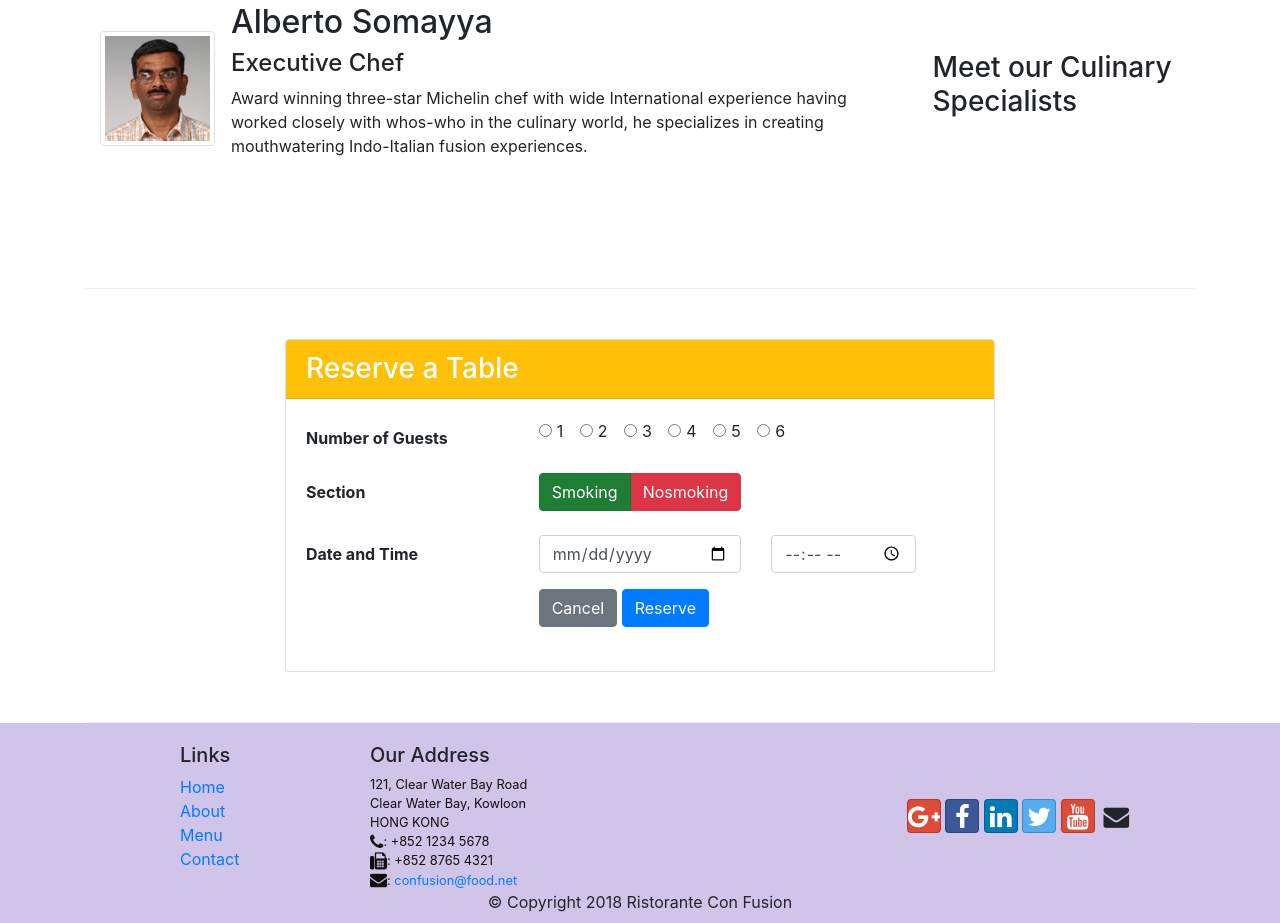
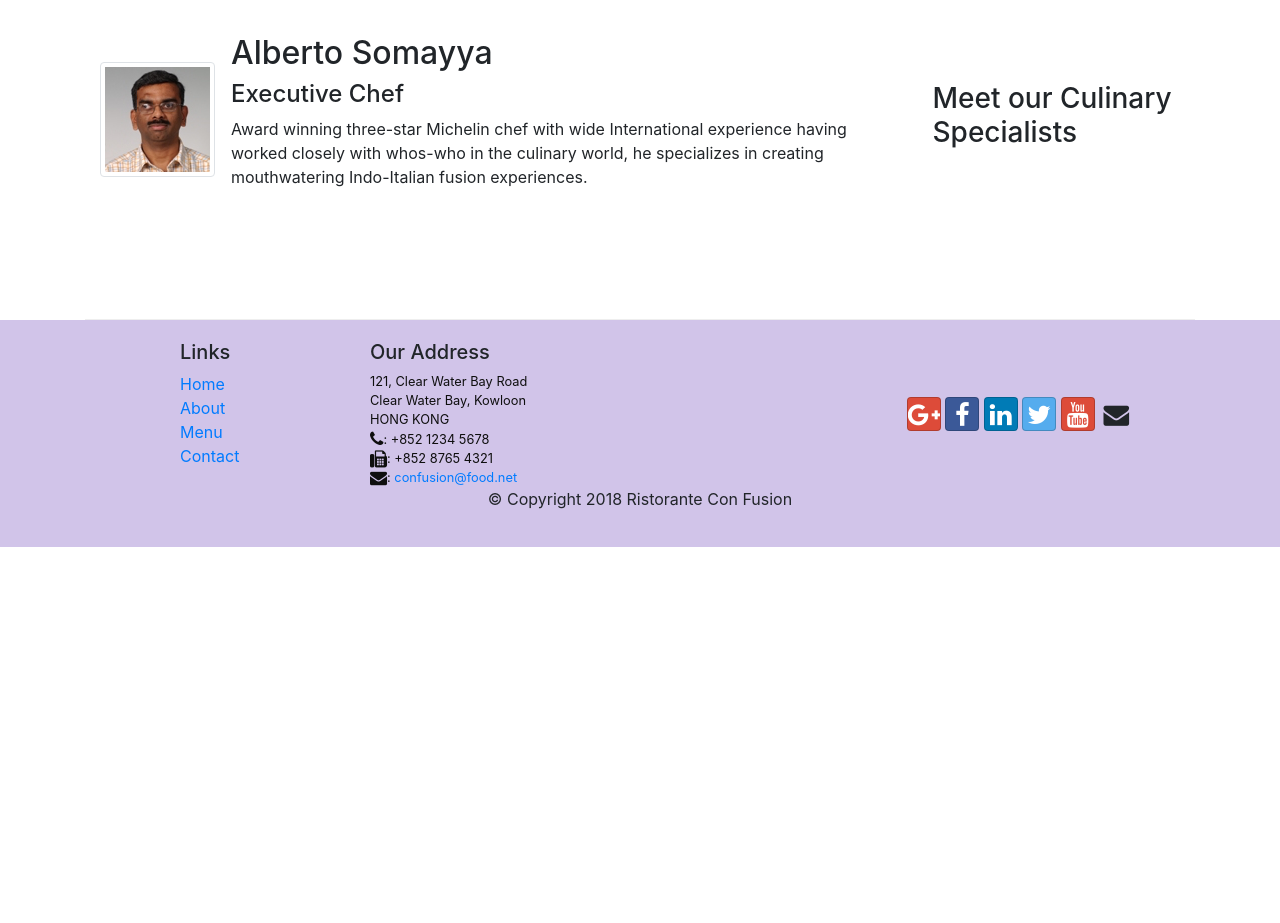
Before and after one commit to satwika1234/Coursera-FrontendWebDevlopment, a website: page index.html in a window 1280 px wide. Shown: the part 1646-2569 px from the top of the page. After the commit the page ends 2193 px from the top, so only its background shows below. Drawn offline with nearby package versions, Linux system fonts and the light colour scheme.

Commit message:
Assignment 4

```diff
--- a/index.html
+++ b/index.html
@@ -41,7 +41,7 @@
                     </li>
                 </ul>
                 <div class="navbar-text">
-                    <a data-toggle="modal" data-target="#loginModal">
+                    <a id="login">
                         <span class="fa fa-sign-in"></span> Login
                     </a>
                 </div>
@@ -54,7 +54,7 @@
             <div class="modal-content">
                 <div class="modal-header">
                     <h4>Reserve a Table</h4>
-                    <button type="button" class="close" data-dismiss="modal">
+                    <button type="button" id="close" class="close">
                         &times;
                     </button>
                 </div>
@@ -101,10 +101,10 @@
                             </dt>
                             <dd class=" col-md-4 btn-group btn-group-toggle" data-toggle="buttons">
                                 <label class="btn btn-success ">
-                                  <input type="radio" name="options" id="option1" autocomplete="off" > Smoking
+                                  <input type="radio" name="options" id="option1" autocomplete="off"checked > No-Smoking
                                 </label>
                                 <label class="btn btn-danger">
-                                  <input type="radio" name="options" id="option2" autocomplete="off" checked> Nosmoking
+                                  <input type="radio" name="options" id="option2" autocomplete="off" > smoking
                                 </label>
 
                             </dd>
@@ -125,8 +125,8 @@
                             <dt class="col-sm-4"></dt>
 
                             <dd class="col-12 col-sm">
-                                <button class="btn btn-secondary " type="submit" class="close" data-dismiss="modal">Cancel</button>
-                                <button class="btn btn-primary" type="cancel">Reserve</button>
+                                <button class="btn btn-secondary " id="reserveCancel" type=" submit " class="close ">Cancel</button>
+                                <button class="btn btn-primary " type="cancel ">Reserve</button>
 
                             </dd>
                         </dl>
@@ -136,37 +136,37 @@
 
         </div>
     </div>
-    <div id="loginModal" class="modal fade" role="dialog">
-        <div class="modal-dialog modal-lg" role="content">
-            <div class="modal-content">
-                <div class="modal-header">
-                    <h4 class="modal-title">Login</h4>
-                    <button type="button" class="close" data-dismiss="modal">
+    <div id="loginModal" class="modal fade " role="dialog ">
+        <div class="modal-dialog modal-lg " role="content ">
+            <div class="modal-content ">
+                <div class="modal-header ">
+                    <h4 class="modal-title ">Login</h4>
+                    <button type="button " class="close " id="close">
                         &times;
                     </button>
                 </div>
                 <div class="modal-body">
                     <form>
-                        <div class="form-row">
-                            <div class="form-group col-sm-4">
-                                <label class="sr-only" for="exampleInputEmail3">Email address</label>
-                                <input type="email" class="form-control form-control-sm mr-1" id="exampleInputEmail3" placeholder="Enter email">
+                        <div class="form-row ">
+                            <div class="form-group col-sm-4 ">
+                                <label class="sr-only " for="exampleInputEmail3 ">Email address</label>
+                                <input type="email " class="form-control form-control-sm mr-1 " id="exampleInputEmail3 " placeholder="Enter Email ">
                             </div>
-                            <div class="form-group col-sm-4">
-                                <label class="sr-only" for="exampleInputPassword3">Password</label>
-                                <input type="password" class="form-control form-control-sm mr-1" id="exampleInputPassword3" placeholder="Password">
+                            <div class="form-group col-sm-4 ">
+                                <label class="sr-only " for="exampleInputPassword3 ">Password</label>
+                                <input type="password " class="form-control form-control-sm mr-1 " id="exampleInputPassword3 " placeholder="Password ">
                             </div>
-                            <div class="col-sm-auto">
-                                <div class="form-check">
-                                    <input class="form-check-input" type="checkbox">
-                                    <label class="form-check-label"> Remember me
+                            <div class="col-sm-auto ">
+                                <div class="form-check ">
+                                    <input class="form-check-input " type="checkbox">
+                                    <label class="form-check-label "> Remember me
                                     </label>
                                 </div>
                             </div>
                         </div>
-                        <div class="form-row">
-                            <button type="button" class="btn btn-secondary btn-sm ml-auto" data-dismiss="modal">Cancel</button>
-                            <button type="submit" class="btn btn-primary btn-sm ml-1">Sign in</button>
+                        <div class="form-row ">
+                            <button type="button " id="loginCancel" class=" btn btn-secondary btn-sm ml-auto ">Cancel</button>
+                            <button type="submit " class=" btn btn-primary btn-sm ml-1 ">Sign in</button>
                         </div>
                     </form>
                 </div>
@@ -174,19 +174,19 @@
         </div>
     </div>
 
-    <header class="jumbotron">
-        <div class="container">
-            <div class="row row-header">
+    <header class="jumbotron ">
+        <div class="container ">
+            <div class="row row-header ">
                 <div class="col-12 col-sm-6 ">
                     <h1>Ristorante con Fusion</h1>
                     <p>We take inspiration from the World' s best cuisines, and create a unique fusion experience. Our lipsmacking creations will tickle your culinary senses!</p>
                 </div>
                 <div class="col-12 col-sm align-self-center ">
-                    <img src="logo.png" class="img-fluid">
+                    <img src="logo.png " class="img-fluid ">
                 </div>
-                <div class="col-12 col-sm align-self-center">
+                <div class="col-12 col-sm align-self-center ">
 
-                    <a role="button" class=" btn btn-warning btn-block nav-link" style="color:floralwhite" data-toggle="modal" data-target="#reserveModal">
+                    <a role="button " id="reserve" class=" btn btn-warning btn-block nav-link " style="color:floralwhite " data-toggle="modal " data-target="#reserveModal ">
                         Reserve Table
                     </a>
                 </div>
@@ -195,16 +195,16 @@
     </header>
 
     <div class="container ">
-        <div class="row row-content">
-            <div class="col">
-                <div id="mycarousel" class="carousel slide" data-ride="carousel">
-                    <div class="carousel-inner" role="listbox">
-                        <div class="carousel-item active">
-                            <img class="d-block img-fluid" src="uthappizza.png" alt="uthappizza">
-                            <div class="carousel-caption d-none d-md-block">
+        <div class="row row-content ">
+            <div class="col ">
+                <div id="mycarousel " class="carousel slide " data-ride="carousel ">
+                    <div class="carousel-inner " role="listbox ">
+                        <div class="carousel-item active ">
+                            <img class="d-block img-fluid " src="uthappizza.png " alt="uthappizza ">
+                            <div class="carousel-caption d-none d-md-block ">
                                 <h2>
                                     Uthappizza
-                                    <span class="badge badge-danger">
+                                    <span class="badge badge-danger ">
                                         Hot
                                     </span>
                                     <span class="badge badge-pill badge-secondary ">
@@ -215,11 +215,11 @@
                             </div>
                         </div>
                         <div class="carousel-item ">
-                            <img class="d-block img-fluid" src="buffet.png" alt="Buffet">
-                            <div class="carousel-caption d-none d-md-block">
+                            <img class="d-block img-fluid " src="buffet.png " alt="Buffet ">
+                            <div class="carousel-caption d-none d-md-block ">
                                 <h2>
                                     Weekend Grand Buffet
-                                    <span class="badge badge-danger">
+                                    <span class="badge badge-danger ">
                                         New
                                     </span>
 
@@ -229,8 +229,8 @@
 
                         </div>
                         <div class="carousel-item ">
-                            <img class="d-block img-fluid" src="alberto.png" alt="Alberto">
-                            <div class="carousel-caption d-none d-md-block">
+                            <img class="d-block img-fluid " src="alberto.png " alt="Alberto ">
+                            <div class="carousel-caption d-none d-md-block ">
                                 <h2>Alberto Somayya</h2>
                                 <h4>Executive Chef</h4>
                                 <p class="d-none d-sm-block ">Award winning three-star Michelin chef with wide International experience having worked closely with whos-who in the culinary world, he specializes in creating mouthwatering Indo-Italian fusion experiences. </p>
@@ -238,21 +238,21 @@
 
                         </div>
                     </div>
-                    <ol class="carousel-indicators">
-                        <li data-target="#mycarousel" data-slide-to="0" class="active"></li>
-                        <li data-target="#mycarousel" data-slide-to="1"></li>
-                        <li data-target="#mycarousel" data-slide-to="2"></li>
+                    <ol class="carousel-indicators ">
+                        <li data-target="#mycarousel " data-slide-to="0 " class="active "></li>
+                        <li data-target="#mycarousel " data-slide-to="1 "></li>
+                        <li data-target="#mycarousel " data-slide-to="2 "></li>
 
                     </ol>
-                    <a class="carousel-control-prev" href="#mycarousel" role="button" data-slide="prev">
-                        <span class="carousel-control-prev-icon"></span>
+                    <a class="carousel-control-prev " href="#mycarousel " role="button " data-slide="prev ">
+                        <span class="carousel-control-prev-icon "></span>
                     </a>
-                    <a class="carousel-control-next" href="#mycarousel" role="button" data-slide="next">
-                        <span class="carousel-control-next-icon"></span>
+                    <a class="carousel-control-next " href="#mycarousel " role="button " data-slide="next ">
+                        <span class="carousel-control-next-icon "></span>
                     </a>
 
-                    <button class="btn btn-danger btn-sm" id="carouselButton">
-                            <span class="fa fa-pause"></span>
+                    <button class="btn btn-danger btn-sm " id="carouselButton ">
+                            <span class="fa fa-pause "></span>
                     </button>
 
                 </div>
@@ -263,13 +263,13 @@
                 <h3>Our Lipsmacking Culinary Creations</h3>
             </div>
             <div class="col col-sm-8 col-md-9 order-sm-first ">
-                <div class="media">
-                    <img class="d-flex mr-3 img-thumbnail align-self-center" src="uthappizza.png " alt="uthappizza">
-                    <div class="media-body">
+                <div class="media ">
+                    <img class="d-flex mr-3 img-thumbnail align-self-center " src="uthappizza.png " alt="uthappizza ">
+                    <div class="media-body ">
 
-                        <h2 class="mt-0">
+                        <h2 class="mt-0 ">
                             Uthappizza
-                            <span class="badge badge-danger">
+                            <span class="badge badge-danger ">
                                 Hot
                             </span>
                             <span class="badge badge-pill badge-secondary ">
@@ -290,19 +290,19 @@
                 <h3>This Month's Promotions</h3>
             </div>
             <div class="col col-sm-8 col-md-9 ">
-                <div class="media">
+                <div class="media ">
 
-                    <div class="media-body">
-                        <h2 class="mt-0">
+                    <div class="media-body ">
+                        <h2 class="mt-0 ">
                             Weekend Grand Buffet
-                            <span class="badge badge-danger">
+                            <span class="badge badge-danger ">
                                 New
                             </span>
 
                         </h2>
                         <p class="d-none d-sm-block ">Featuring mouthwatering combinations with a choice of five different salads, six enticing appetizers, six main entrees and five choicest desserts. Free flowing bubbly and soft drinks. All for just $19.99 per person </p>
                     </div>
-                    <img class="d-flex ml-3 img-thumbnail align-self-center" src="buffet.png " alt="Buffet">
+                    <img class="d-flex ml-3 img-thumbnail align-self-center " src="buffet.png " alt="Buffet ">
 
                 </div>
 
@@ -315,10 +315,10 @@
                 <h3>Meet our Culinary Specialists</h3>
             </div>
             <div class="col col-sm col-md order-sm-first ">
-                <div class="media">
-                    <img class="d-flex mr-3 img-thumbnail align-self-center" src="alberto.png " alt="Alberto">
-                    <div class="media-body">
-                        <h2 class="mt-0">Alberto Somayya</h2>
+                <div class="media ">
+                    <img class="d-flex mr-3 img-thumbnail align-self-center " src="alberto.png " alt="Alberto ">
+                    <div class="media-body ">
+                        <h2 class="mt-0 ">Alberto Somayya</h2>
                         <h4>Executive Chef</h4>
                         <p class="d-none d-sm-block ">Award winning three-star Michelin chef with wide International experience having worked closely with whos-who in the culinary world, he specializes in creating mouthwatering Indo-Italian fusion experiences. </p>
                     </div>
@@ -327,88 +327,7 @@
 
             </div>
         </div>
-        <div class="row row-content">
-            <div class="offset-md-2 col-md-8">
-                <div class="card" id="reserveForm">
-                    <h3 class="card-header bg-warning text-white">Reserve a Table</h3>
-                    <div class="card-body">
-                        <form>
-                            <dl class="form-group row">
-                                <dt class="col-sm-4 col-form-label">
-                                    Number of Guests
-                                </dt>
 
-
-                                <dd class="col-12 col-sm">
-
-                                    <div class="form-check form-check-inline">
-                                        <input class="form-check-input" type="radio" name="guests" id="1" value="1">
-                                        <label class="form-check-label" for="one">1</label>
-                                    </div>
-                                    <div class="form-check form-check-inline">
-                                        <input class="form-check-input" type="radio" name="guests" id="2" value="2">
-                                        <label class="form-check-label" for="two">2</label>
-                                    </div>
-                                    <div class="form-check form-check-inline">
-                                        <input class="form-check-input" type="radio" name="guests" id="3" value="3">
-                                        <label class="form-check-label" for="three">3</label>
-                                    </div>
-                                    <div class="form-check form-check-inline">
-                                        <input class="form-check-input" type="radio" name="guests" id="4" value="4">
-                                        <label class="form-check-label" for="four">4</label>
-                                    </div>
-                                    <div class="form-check form-check-inline">
-                                        <input class="form-check-input" type="radio" name="guests" id="5" value="5">
-                                        <label class="form-check-label" for="five">5</label>
-                                    </div>
-                                    <div class="form-check form-check-inline">
-                                        <input class="form-check-input" type="radio" name="guests" id="6" value="6">
-                                        <label class="form-check-label" for="six">6</label>
-                                    </div>
-
-                                </dd>
-                            </dl>
-                            <dl class="form-group row">
-                                <dt class="col-md-4 col-form-label">
-                                    Section
-                                </dt>
-                                <dd class=" col-md-4 btn-group btn-group-toggle" data-toggle="buttons">
-                                    <label class="btn btn-success active">
-                                      <input type="radio" name="options" id="option1" autocomplete="off" checked> Smoking
-                                    </label>
-                                    <label class="btn btn-danger">
-                                      <input type="radio" name="options" id="option2" autocomplete="off"> Nosmoking
-                                    </label>
-
-                                </dd>
-                            </dl>
-                            <dl class="form-group row">
-                                <dt class="col-md-4 col-form-label">
-                                    Date and Time
-                                </dt>
-
-                                <div class="col-12 col-sm-4">
-                                    <input type="date" class="form-control" id="date" name="date" placeholder="Date">
-                                </div>
-                                <div class="col-12 col-sm-3">
-                                    <input type="time" class="form-control" id="time" name="time" placeholder="Time">
-                                </div>
-                            </dl>
-                            <dl class="form-group row">
-                                <dt class="col-sm-4"></dt>
-
-                                <dd class="col-12 col-sm">
-                                    <button class="btn btn-secondary" type="submit">Cancel</button>
-                                    <button class="btn btn-primary" type="cancel">Reserve</button>
-
-                                </dd>
-                            </dl>
-                        </form>
-                    </div>
-
-                </div>
-            </div>
-        </div>
     </div>
 
     <footer class="footer ">
@@ -431,7 +350,7 @@
 		              HONG KONG<br>
 		              <i class="fa fa-phone fa-lg "></i>: +852 1234 5678<br>
 		              <i class="fa fa-fax fa-lg "></i>: +852 8765 4321<br>
-		              <i class="fa fa-envelope fa-lg "></i>: <a href="mailto:confusion@food.net">confusion@food.net</a>
+		              <i class="fa fa-envelope fa-lg "></i>: <a href="mailto:confusion@food.net ">confusion@food.net</a>
 		           </address>
                 </div>
                 <div class="col-12 col-sm-4 align-self-center ">
@@ -441,7 +360,7 @@
                         <a class="btn btn-social-icon btn-linkedin " href=" http://www.linkedin.com/in/ "><i class="fa fa-linkedin fa-lg "> </i></a>
                         <a class="btn btn-social-icon btn-twitter " href="http://twitter.com/ "><i class="fa fa-twitter fa-lg "> </i></a>
                         <a class="btn btn-social-icon btn-google " href="http://youtube.com/ "><i class="fa fa-youtube fa-lg "> </i></a>
-                        <a class="btn btn-social-icon " href="mailto:confusion@food.net"><i class="fa fa-envelope fa-lg "></i></a>
+                        <a class="btn btn-social-icon " href="mailto:confusion@food.net "><i class="fa fa-envelope fa-lg "></i></a>
                     </div>
                 </div>
             </div>
@@ -458,18 +377,38 @@
     <script src="node_modules/bootstrap/dist/js/bootstrap.min.js "></script>
     <script>
         $(document).ready(function() {
-            $("#mycarousel").carousel({
+            $("#login ").click(function() {
+                $("#loginModal ").modal('toggle');
+
+            });
+            $("#close ").click(function() {
+                $("#loginModal ").modal('hide');
+            });
+            $("#loginCancel ").click(function() {
+                $("#loginModal ").modal('hide');
+            });
+
+            $("#reserve").click(function() {
+                $("#reserveModal").modal('toggle');
+            });
+            $('#close').click(function() {
+                $("#reserveModal").modal('hide');
+            });
+            $("#reserveCancel ").click(function() {
+                $("#reserveModal ").modal('hide');
+            });
+            $("#mycarousel ").carousel({
                 interval: 2000
             });
-            $("#carouselButton").click(function() {
-                if ($("#carouselButton").children("span").hasClass('fa-pause')) {
-                    $("#mycarousel").carousel('pause');
-                    $("#carouselButton").children("span").removeClass('fa-pause');
-                    $("#carouselButton").children("span").addClass('fa-play');
-                } else if ($("#carouselButton").children("span").hasClass('fa-play')) {
-                    $("#mycarousel").carousel('cycle');
-                    $("#carouselButton").children("span").removeClass('fa-play');
-                    $("#carouselButton").children("span").addClass('fa-pause');
+            $("#carouselButton ").click(function() {
+                if ($("#carouselButton ").children("span ").hasClass('fa-pause')) {
+                    $("#mycarousel ").carousel('pause');
+                    $("#carouselButton ").children("span ").removeClass('fa-pause');
+                    $("#carouselButton ").children("span ").addClass('fa-play');
+                } else if ($("#carouselButton ").children("span ").hasClass('fa-play')) {
+                    $("#mycarousel ").carousel('cycle');
+                    $("#carouselButton ").children("span ").removeClass('fa-play');
+                    $("#carouselButton ").children("span ").addClass('fa-pause');
                 }
             });
         });
```
Also changed, not shown: css/styles.scss (+12 -0 lines), css/styles.css.
